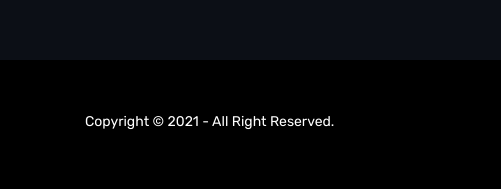
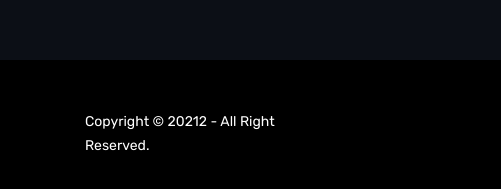
Before and after one commit to Rahulyadav0202/rahul_portfolio_0202, a plain HTML site: page index.html in a window 1280 px wide. Shown: the part 7480-7669 px from the top of the page, 0-501 px from the left. Drawn offline with Linux system fonts and the light colour scheme; some packages are replaced by stand-ins of ours.

Commit message:
Update index.html

```diff
--- a/index.html
+++ b/index.html
@@ -997,7 +997,7 @@
             <div class="container">
                 <div class="row">
                     <div class="col-md-3 text-left">
-                        <p>Copyright &copy; 2021 - All Right Reserved.</p>
+                        <p>Copyright &copy; 20212 - All Right Reserved.</p>
                     </div>
                     <div class="col-md-6 text-center">
                         <div class="footer-social-media">
```
